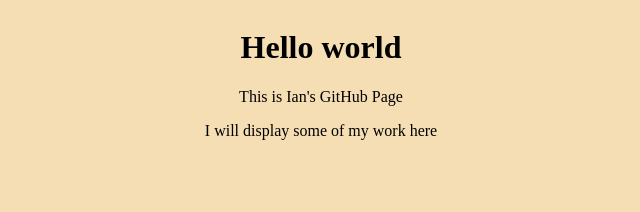
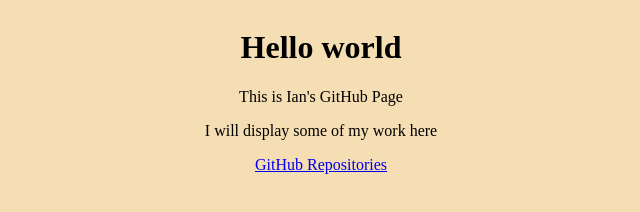
Before and after one commit to Ian-Uel/ianuel, a plain HTML site: page ianuelhome.html in a window 1280 px wide. Shown: the whole page, without its empty margins (243-883 px from the left). Drawn offline with Linux system fonts and the light colour scheme.

Commit message:
Update ianuelhome.html

```diff
--- a/ianuelhome.html
+++ b/ianuelhome.html
@@ -7,6 +7,6 @@
     <h1>Hello world</h1>
     <p>This is Ian's GitHub Page</p>
     <p>I will display some of my work here</p>
-    <!--<a href = "https://github.com/Ian-Uel?tab=repositories"> GitHub Repositories</a>-->
+    <a href = "https://github.com/Ian-Uel?tab=repositories"> GitHub Repositories</a>
 </body>
 </html>
```
